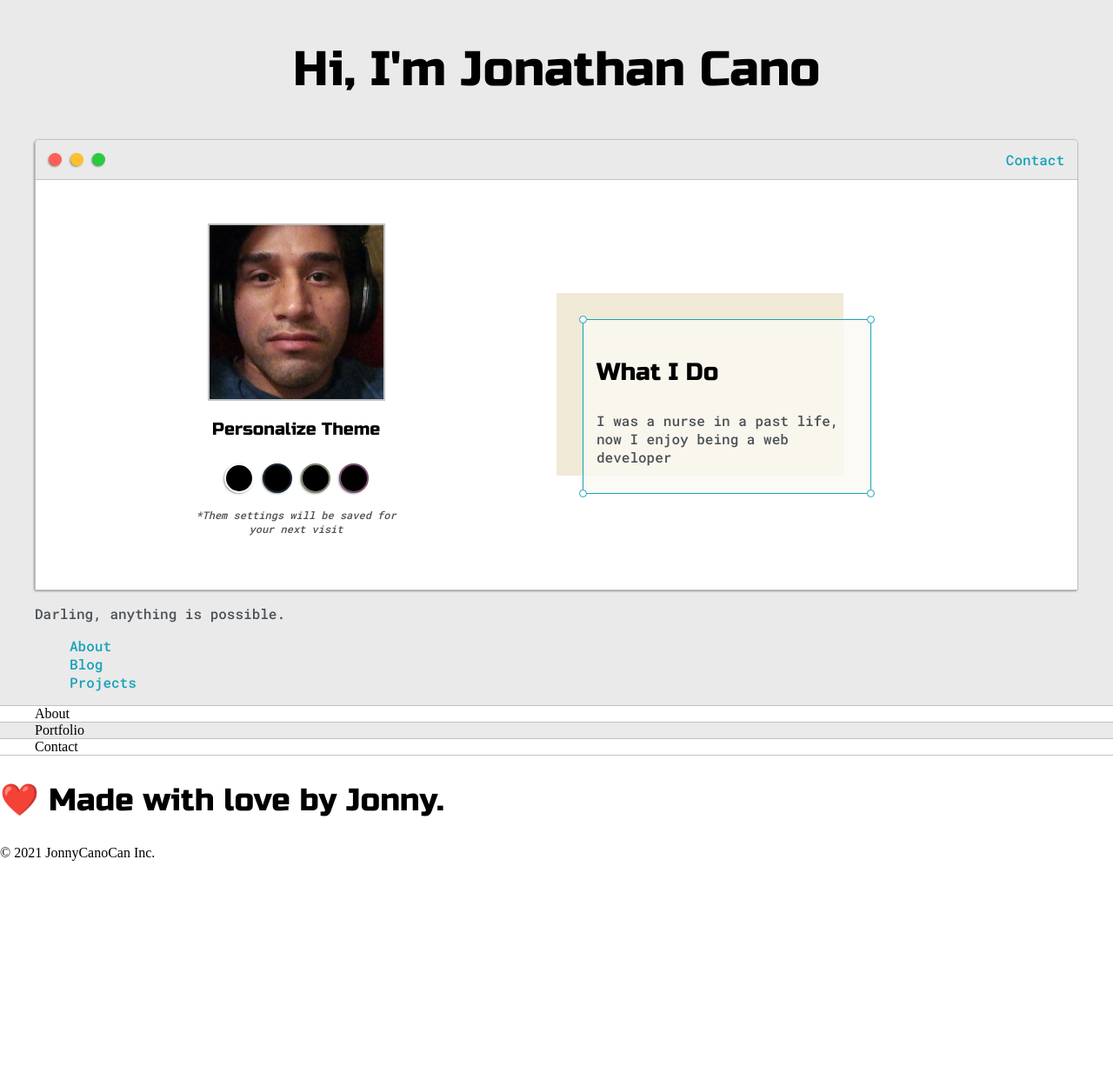
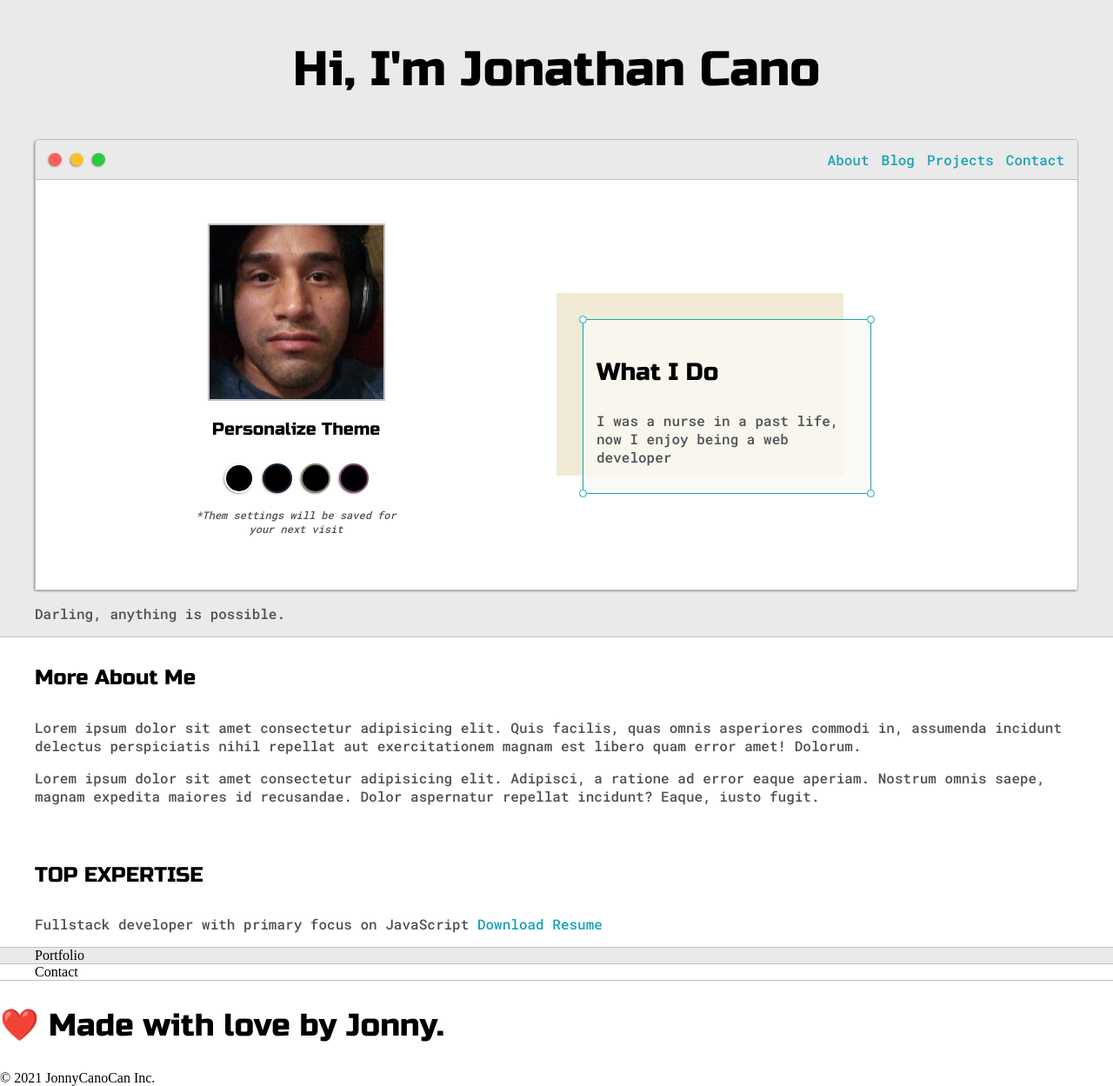
Before and after one commit to JonnyCano/brazil, a plain HTML site: page index.html in a window 1280 px wide. Shown: the whole page at 87% size. Before the commit the page ends 990 px from the top, so only its background shows below. Drawn offline with Linux system fonts and the light colour scheme.

Commit message:
initialized an About Me section

```diff
--- a/index.html
+++ b/index.html
@@ -31,9 +31,22 @@
                         <div id="dot-3" class="browser-dot"></div>
                     </div>
 
-                    <ul id="navigation">
-                        <li><a href="#">Contact</a></li>
-                    </ul>
+                    <nav>
+                        <ul id="navigation">
+                            <li title="youtube">
+                                <a href="https://www.youtube.com">About</a>
+                            </li>
+                            <li>
+                                <a title="w3schools" href="https://www.w3schools.com">Blog</a>
+                            </li>
+                            <li title="github">
+                                <a href="https://github.com/JonnyCano">Projects</a>
+                            </li>
+                            <li title="Contact Form">
+                                <a href="#">Contact</a>
+                            </li>
+                        </ul>
+                    </nav>
                 </div>
 
                 <div class="left-column">
@@ -65,32 +78,46 @@
                             <div id="corner-br" class="corner"></div>
                             <div id="corner-bl" class="corner"></div>
                         </div>
-                </div>
+                    </div>
                 </div>
             </div>
             <p>
                 Darling, anything is possible.
             </p>
-            <nav>
-                <ul id="abstract-nav">
-                    <li title="youtube">
-                        <a href="https://www.youtube.com">About</a>
-                    </li>
-                    <li>
-                        <a title="w3schools" href="https://www.w3schools.com">Blog</a>
-                    </li>
-                    <li title="github">
-                        <a href="https://github.com/JonnyCano">Projects</a>
-                    </li>
-                </ul>
-            </nav>
         </div>
     </header>
 
     <main>
         <section class="s2">
             <div class="main-container">
-                About
+                <div class="about-wrapper">
+                    <div class="about-me">
+                        <h4>More About Me</h4>
+
+                        <p>
+                            Lorem ipsum dolor sit amet consectetur adipisicing elit. Quis facilis, quas omnis asperiores commodi in, assumenda incidunt delectus perspiciatis nihil repellat aut exercitationem magnam est libero quam error amet! Dolorum.
+                        </p>
+                        <p>
+                            Lorem ipsum dolor sit amet consectetur adipisicing elit. Adipisci, a ratione ad error eaque aperiam. Nostrum omnis saepe, magnam expedita maiores id recusandae. Dolor aspernatur repellat incidunt? Eaque, iusto fugit.
+                        </p>
+                    </div>
+
+                    <br>
+
+                    <h4>TOP EXPERTISE</h4>
+
+                    <p>
+                        Fullstack developer with primary focus on JavaScript
+                        <a target="_blank" href="2021 Resume.pdf">Download Resume</a>
+                    </p>
+
+                    <div id="skills">
+                    </div>
+
+                    <div class="social-links">
+
+                    </div>
+                </div>
             </div>
         </section>
 
```
Also changed, not shown: 1 other file.
